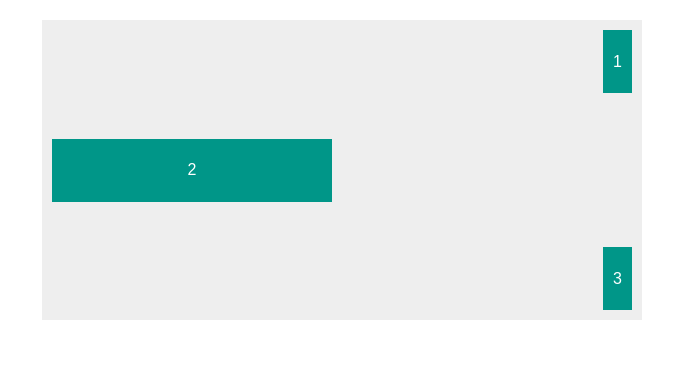
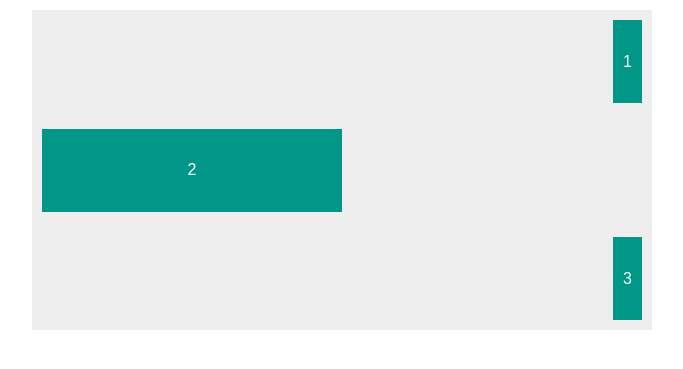
Before and after one commit to mouatezbenariba/elzero-progression, a PHP site: page / in a window 1280 px wide. Shown: the top 369 px of the page, without its empty margins (298-981 px from the left). Run offline with PHP 8.4, Linux system fonts and the light colour scheme.

Commit message:
correct the code

```diff
--- a/Assignments/CSS/47-53/4/master.css
+++ b/Assignments/CSS/47-53/4/master.css
@@ -19,15 +19,12 @@ Colors
   display: flex;
 
   -webkit-box-orient: vertical;
-
   -webkit-box-direction: normal;
 
-      -ms-flex-direction: column;
-
+  -ms-flex-direction: column;
           flex-direction: column;
 
   -webkit-box-pack: justify;
-
       -ms-flex-pack: justify;
 
           justify-content: space-between;
@@ -35,6 +32,7 @@ Colors
   width: 600px;
   height: 300px;
   margin: 20px auto;
+  outline: var(--second-color) solid 10px;
 
   background-color: var(--second-color);
 }
@@ -55,7 +53,6 @@ Colors
 
   height: 83px;
   padding: 10px;
-  border: 10px solid var(--second-color);
 
   background-color: var(--main-color);
 
```
